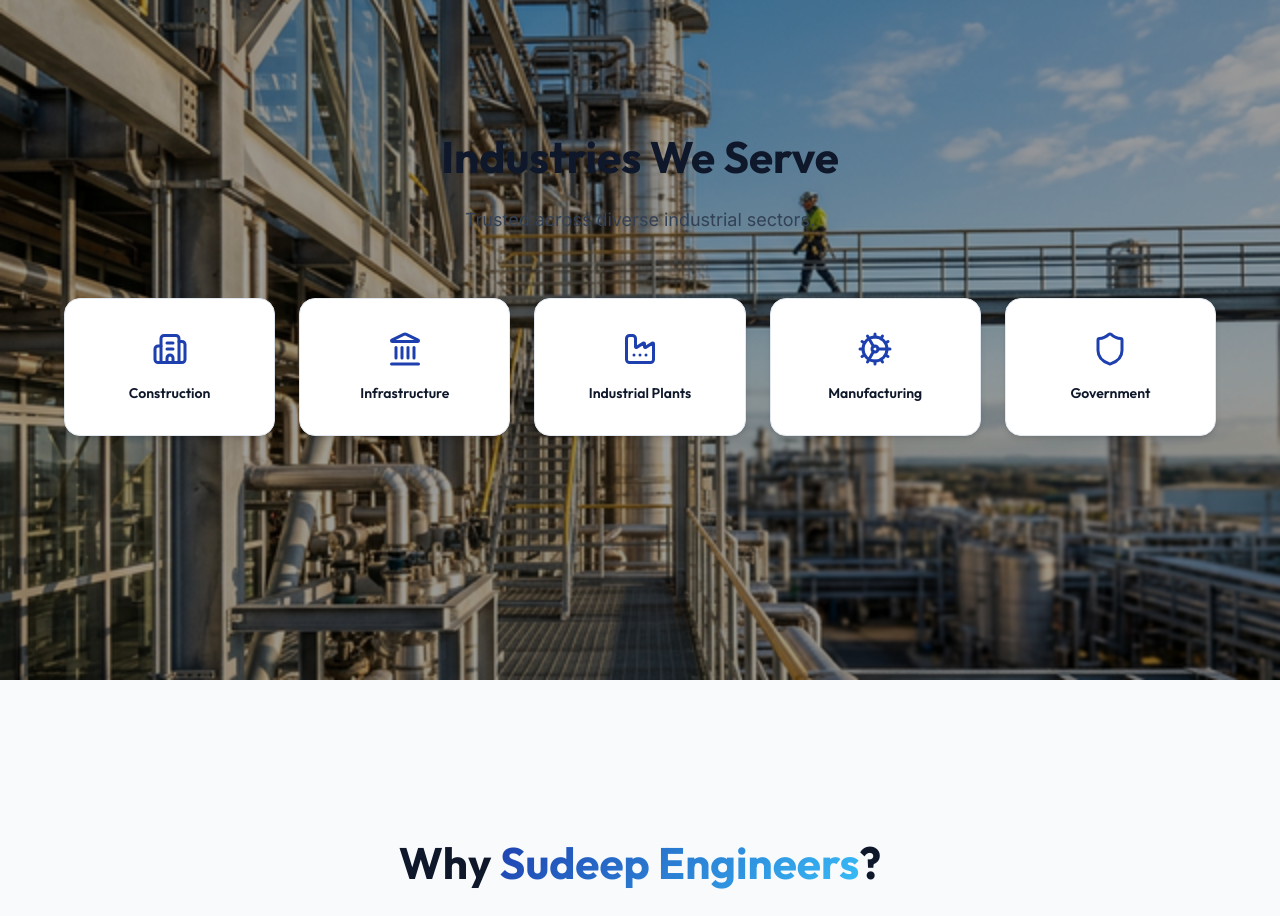
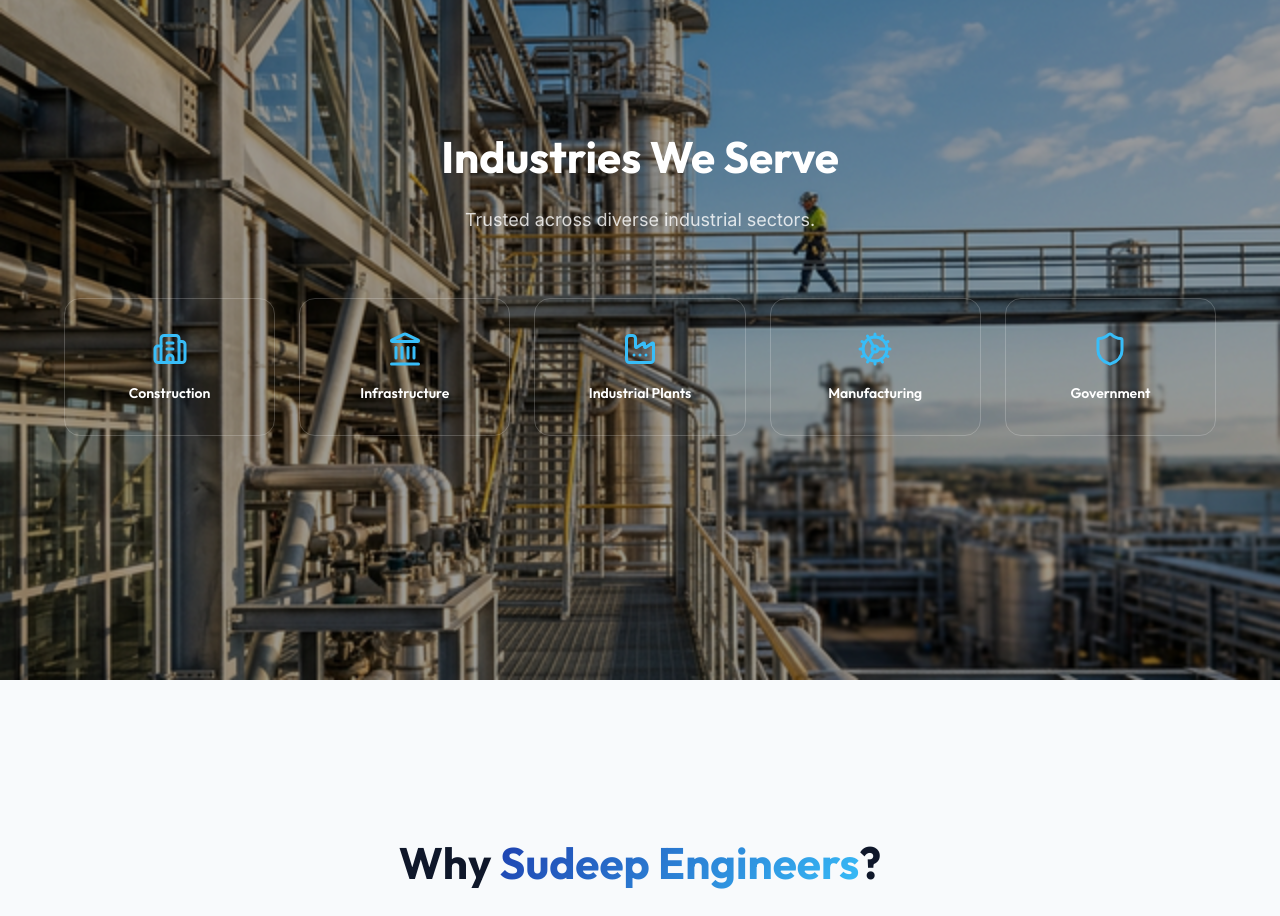
Before and after one commit to chobesujal24/sudeep, a Next.js app: page / in a window 1280 px wide. Shown: the part 3640-4556 px from the top of the page. Built offline with nearby package versions, Linux system fonts and the light colour scheme; no server answers; the database is empty.

Commit message:
style: make industries section text white and boxes transparent

```diff
--- a/components/HomeContent.js
+++ b/components/HomeContent.js
@@ -277,14 +277,14 @@
         </div>
         <div className="relative z-10 w-full px-6 text-center" style={{ maxWidth: "1200px", margin: "0 auto" }}>
           <motion.div className="mb-16" variants={fadeUp} initial="hidden" whileInView="visible" viewport={{ once: true }}>
-            <h2 className="font-heading font-bold text-[color:var(--color-foreground)] mb-4" style={{ fontSize: "clamp(2rem, 4vw, 2.75rem)" }}>Industries We Serve</h2>
-            <p className="text-[color:var(--color-text-secondary)] text-lg max-w-[500px] mx-auto">Trusted across diverse industrial sectors.</p>
+            <h2 className="font-heading font-bold text-white mb-4" style={{ fontSize: "clamp(2rem, 4vw, 2.75rem)" }}>Industries We Serve</h2>
+            <p className="text-white/80 text-lg max-w-[500px] mx-auto">Trusted across diverse industrial sectors.</p>
           </motion.div>
           <motion.div className="grid grid-cols-2 sm:grid-cols-3 md:grid-cols-5 gap-6" variants={stagger} initial="hidden" whileInView="visible" viewport={{ once: true, amount: 0.2 }}>
             {industries.map((ind, i) => (
-              <motion.div key={i} className="bg-[color:var(--color-bg-card)] border border-[color:var(--color-border)] p-8 text-center rounded-2xl transition-all duration-300 shadow-md hover:shadow-xl group" variants={fadeUp} custom={i}>
-                <div className="text-[color:var(--color-primary)] mb-4 flex justify-center group-hover:scale-110 transition-transform">{ind.icon}</div>
-                <h3 className="font-heading font-semibold text-sm text-[color:var(--color-foreground)]">{ind.name}</h3>
+              <motion.div key={i} className="bg-transparent border border-white/20 p-8 text-center rounded-2xl transition-all duration-300 hover:bg-white/5 group" variants={fadeUp} custom={i}>
+                <div className="text-[color:var(--color-accent)] mb-4 flex justify-center group-hover:scale-110 transition-transform">{ind.icon}</div>
+                <h3 className="font-heading font-semibold text-sm text-white">{ind.name}</h3>
               </motion.div>
             ))}
           </motion.div>
```
